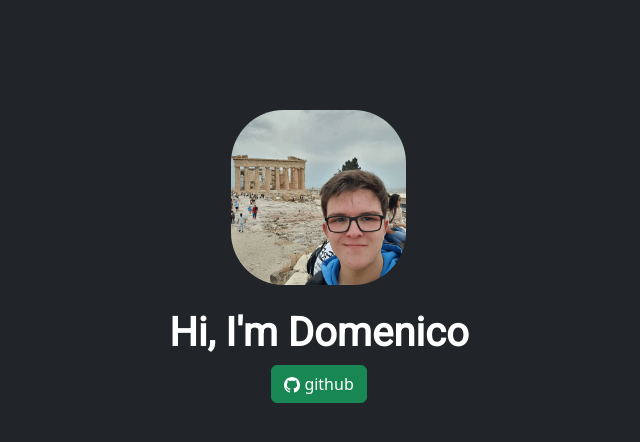
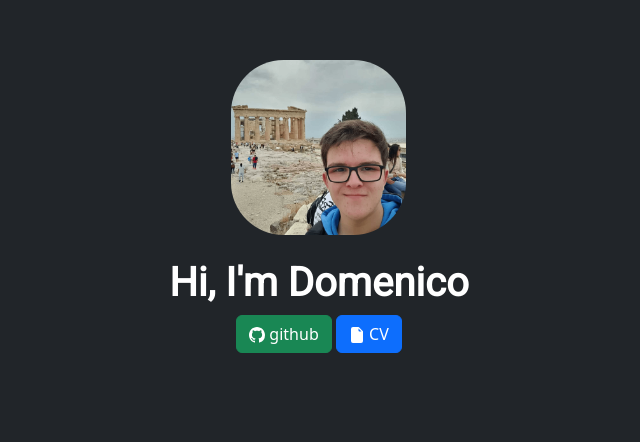
Before and after one commit to ThaDome23/website, a plain HTML site: page index.html in a window 1280 px wide. Shown: the part 206-648 px from the top of the page, without its empty margins (321-961 px from the left). Drawn offline with nearby package versions, Linux system fonts and the light colour scheme.

Commit message:
added cv

```diff
--- a/index.html
+++ b/index.html
@@ -23,6 +23,11 @@
                 <path d="M8 0C3.58 0 0 3.58 0 8c0 3.54 2.29 6.53 5.47 7.59.4.07.55-.17.55-.38 0-.19-.01-.82-.01-1.49-2.01.37-2.53-.49-2.69-.94-.09-.23-.48-.94-.82-1.13-.28-.15-.68-.52-.01-.53.63-.01 1.08.58 1.23.82.72 1.21 1.87.87 2.33.66.07-.52.28-.87.51-1.07-1.78-.2-3.64-.89-3.64-3.95 0-.87.31-1.59.82-2.15-.08-.2-.36-1.02.08-2.12 0 0 .67-.21 2.2.82.64-.18 1.32-.27 2-.27.68 0 1.36.09 2 .27 1.53-1.04 2.2-.82 2.2-.82.44 1.1.16 1.92.08 2.12.51.56.82 1.27.82 2.15 0 3.07-1.87 3.75-3.65 3.95.29.25.54.73.54 1.48 0 1.07-.01 1.93-.01 2.2 0 .21.15.46.55.38A8.012 8.012 0 0 0 16 8c0-4.42-3.58-8-8-8"/>
               </svg>
             github</a>
+        <a href="./cv" class="btn btn-primary">
+            <svg xmlns="http://www.w3.org/2000/svg" width="16" height="16" fill="currentColor" class="bi bi-file-earmark-fill" viewBox="0 0 16 16">
+                <path d="M4 0h5.293A1 1 0 0 1 10 .293L13.707 4a1 1 0 0 1 .293.707V14a2 2 0 0 1-2 2H4a2 2 0 0 1-2-2V2a2 2 0 0 1 2-2m5.5 1.5v2a1 1 0 0 0 1 1h2z"/>
+              </svg>
+              CV</a>
     </div>
 
 </body>
--- a/style.css
+++ b/style.css
@@ -9,6 +9,7 @@ h1,body,html{
     padding-top: 0;
     margin-left: 0;
     margin-right: 0;
+    margin-top: 0;
     font-family:'Roboto',sans-serif;
 }
 body{
```
Also changed, not shown: 1 other file.
